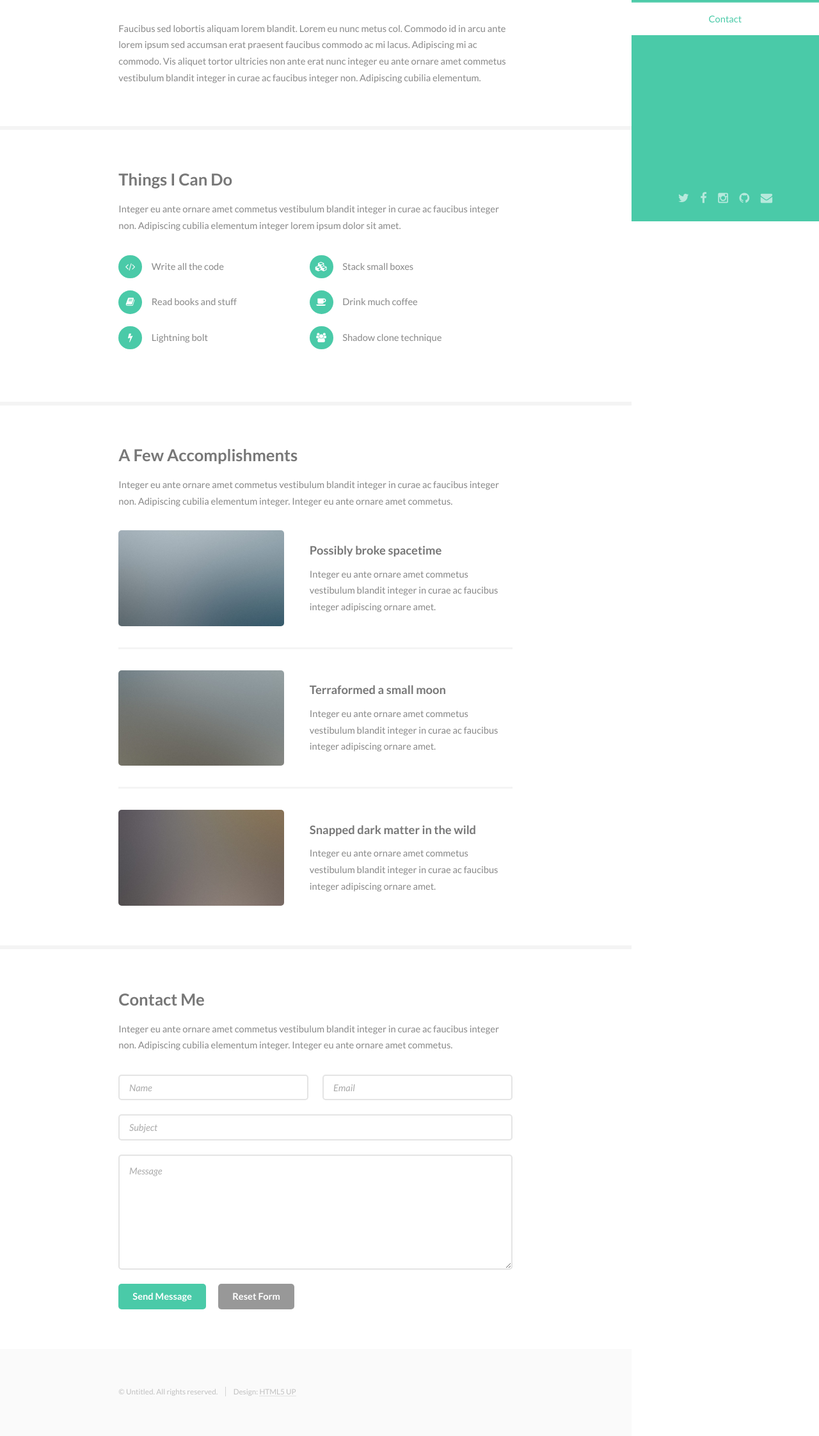
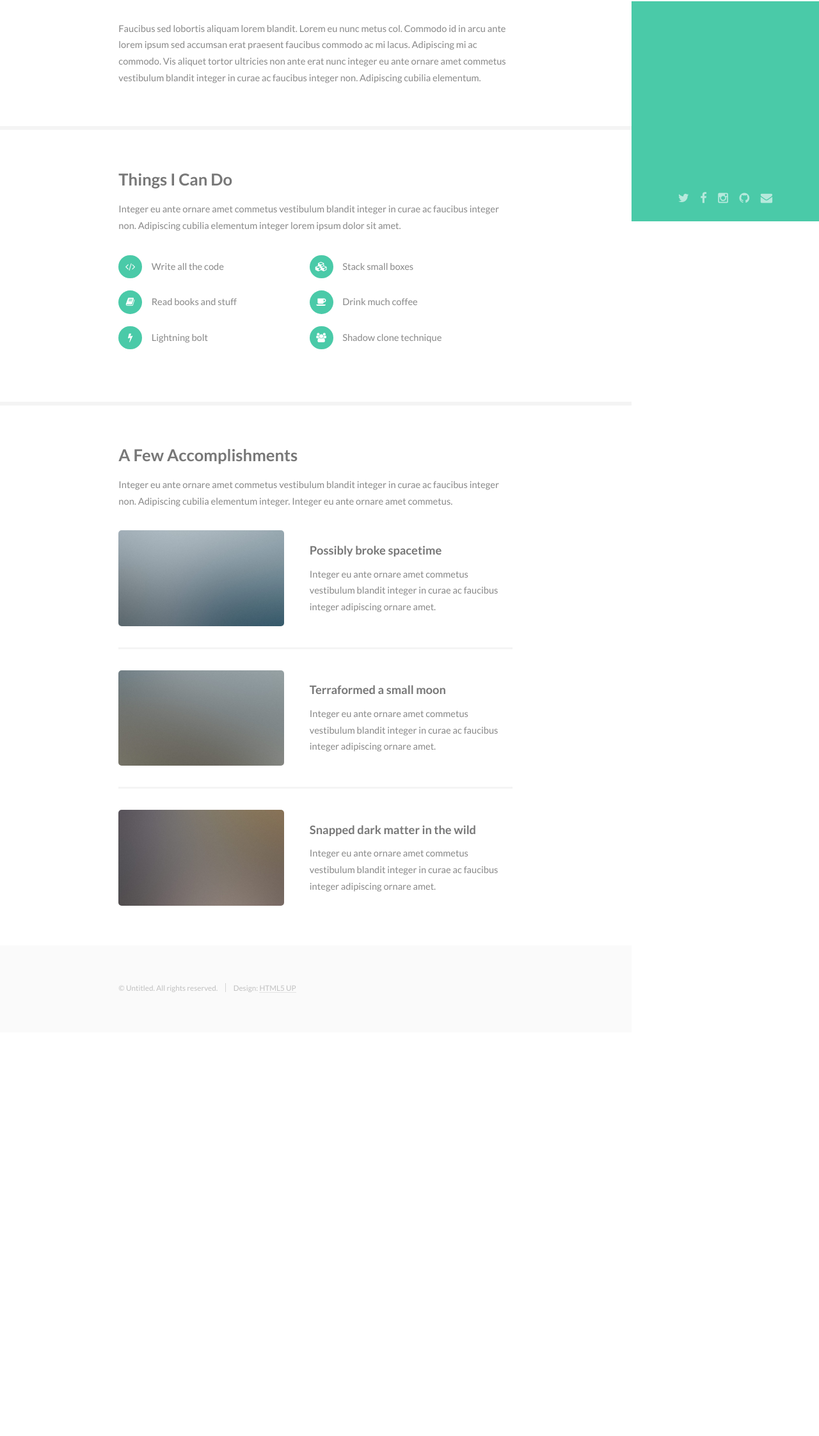
Before and after one commit to rhartsock/read-only, a plain HTML site: page index.html in a window 1280 px wide. Shown: the part 454-2699 px from the top of the page at 64% size. After the commit the page ends 2068 px from the top, so only its background shows below. Drawn offline with Linux system fonts and the light colour scheme.

Commit message:
Update index.html

```diff
--- a/index.html
+++ b/index.html
@@ -40,7 +40,7 @@
 							<li><a href="#one" class="active">About</a></li>
 							<li><a href="#two">Things I Can Do</a></li>
 							<li><a href="#three">A Few Accomplishments</a></li>
-							<li><a href="#four">Contact</a></li>
+							<!--<li><a href="#four">Contact</a></li>-->
 						</ul>
 					</nav>
 					<footer>
@@ -117,7 +117,7 @@
 						</section>
 
 					<!-- Four -->
-						<section id="four">
+					<!--	<section id="four">
 							<div class="container">
 								<h3>Contact Me</h3>
 								<p>Integer eu ante ornare amet commetus vestibulum blandit integer in curae ac faucibus integer non. Adipiscing cubilia elementum integer. Integer eu ante ornare amet commetus.</p>
@@ -142,7 +142,7 @@
 									</div>
 								</form>
 							</div>
-						</section>
+						</section> -->
 
 					<!-- Five -->
 					<!--
```
